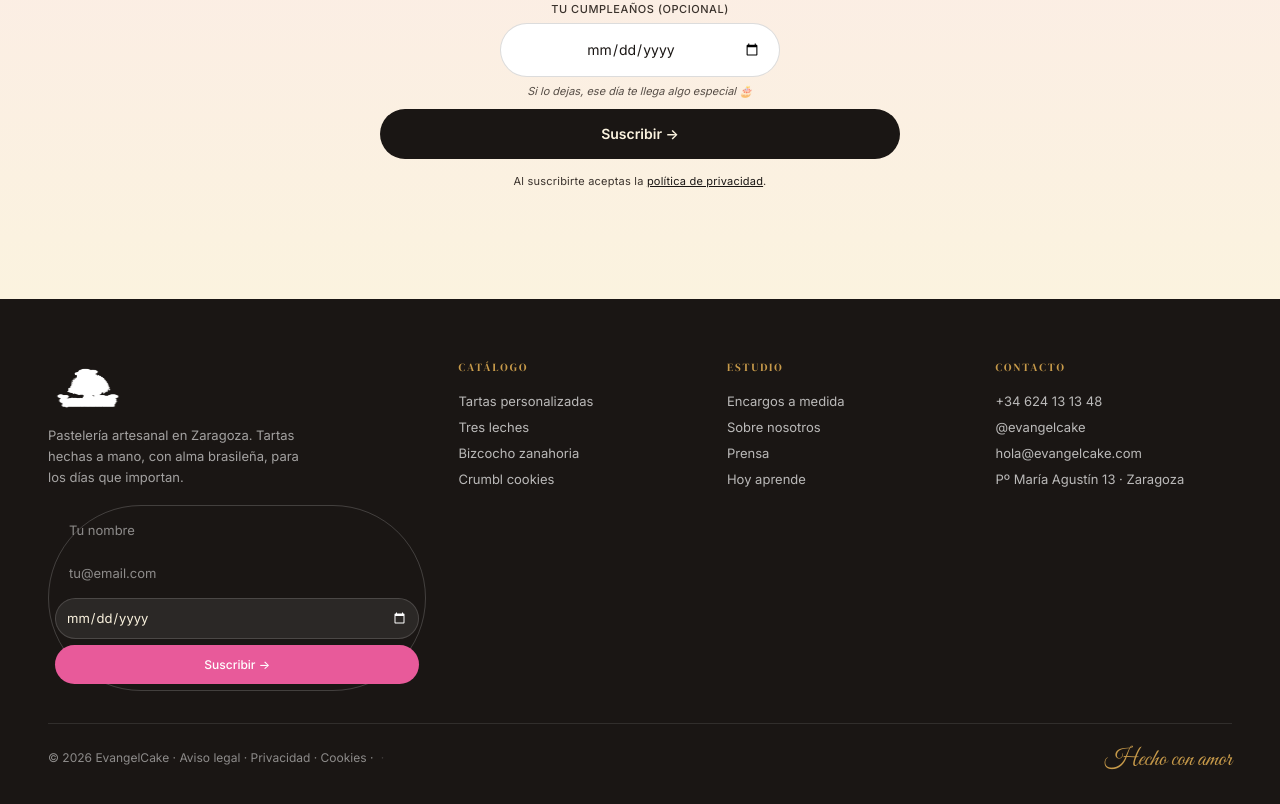
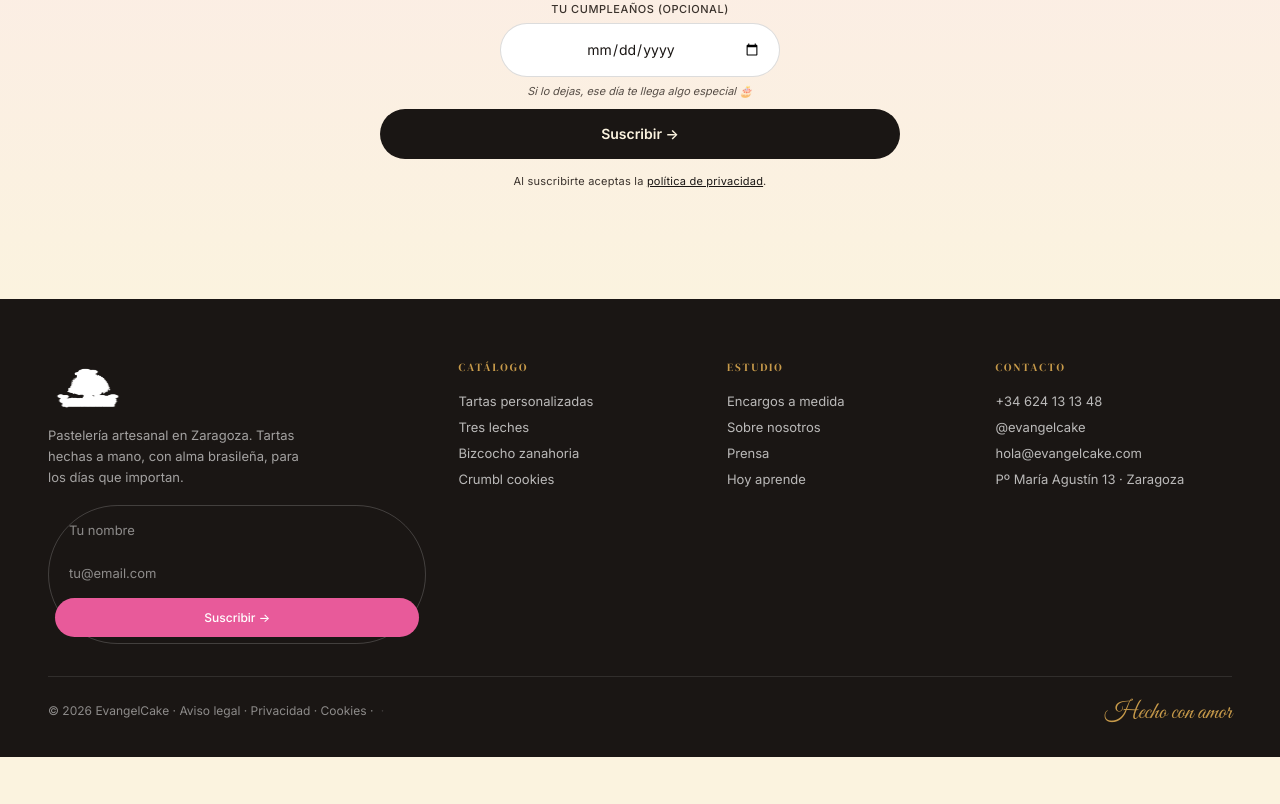
Before and after one commit to evangelcaake-code/evangelcake-next, a Next.js app: page / in a window 1280 px wide. Shown: the part 8776-9580 px from the top of the page. After the commit the page ends 9533 px from the top, so only its background shows below. Built offline with nearby package versions, Linux system fonts and the light colour scheme; no server answers.

Commit message:
Quitar campo cumpleaños del footer (espacio limitado, confunde con label de iOS)

```diff
--- a/src/components/FooterNewsletter.tsx
+++ b/src/components/FooterNewsletter.tsx
@@ -7,7 +7,6 @@
 export default function FooterNewsletter() {
   const [name, setName] = useState("");
   const [email, setEmail] = useState("");
-  const [birthday, setBirthday] = useState("");
   const [loading, setLoading] = useState(false);
   const [done, setDone] = useState(false);
   const [error, setError] = useState("");
@@ -31,7 +30,6 @@
         body: JSON.stringify({
           name: name.trim(),
           email,
-          birthday: birthday || undefined,
           source: "footer",
           consent: true,
         }),
@@ -82,15 +80,6 @@
         autoComplete="email"
         aria-label="Tu correo"
       />
-      <input
-        type="date"
-        value={birthday}
-        onChange={(e) => setBirthday(e.target.value)}
-        max={new Date().toISOString().slice(0, 10)}
-        min="1900-01-01"
-        title="Cumpleaños (opcional) — te mandamos algo el día"
-        aria-label="Tu cumpleaños (opcional)"
-      />
       <button type="submit" disabled={loading}>
         {loading ? "…" : "Suscribir →"}
       </button>
```
